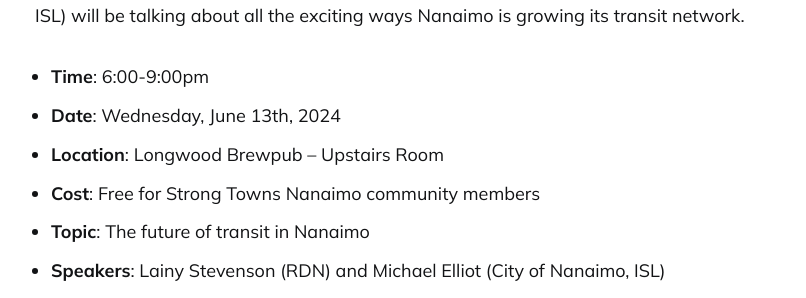
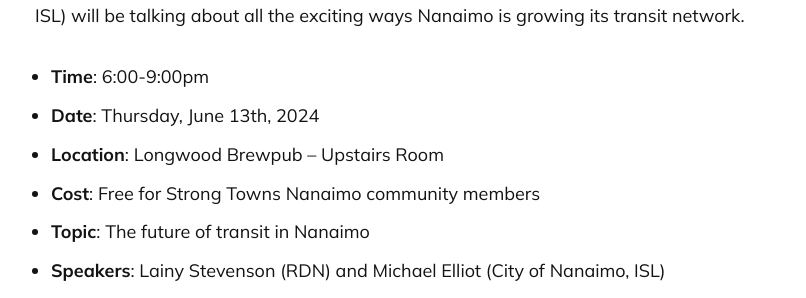
Before and after one commit to LaputanMachines/beautiful-nanaimo, a Jekyll site: the page built from _posts/2024-06-13-ypn-future-of-transit-in-nanaimo.md, in a window 1280 px wide and 900 px high, scrolled down 1182 px. Shown: the part 156-454 px from the top of the window, without its empty margins (235-1041 px from the left). Built offline with Jekyll 4.4.1, drawn with Linux system fonts in a browser that asks for light colours.

Commit message:
Update day to read Thursday instead of Wednesday

```diff
--- a/_posts/2024-06-13-ypn-future-of-transit-in-nanaimo.md
+++ b/_posts/2024-06-13-ypn-future-of-transit-in-nanaimo.md
@@ -16,7 +16,7 @@
 Interested in learning more about the future of transit in Nanaimo? Join the Young Professionals of Nanaimo for a presentation on the Transit Redevelopment Strategy in the Regional District of Nanaimo as well as the planned transit improvements for downtown. The wonderful Lainy Stevenson (RDN) and Michael Elliot (City of Nanaimo, ISL) will be talking about all the exciting ways Nanaimo is growing its transit network.
 
 * **Time**: 6:00-9:00pm
-* **Date**: Wednesday, June 13th, 2024
+* **Date**: Thursday, June 13th, 2024
 * **Location**: Longwood Brewpub – Upstairs Room
 * **Cost**: Free for Strong Towns Nanaimo community members
 * **Topic**: The future of transit in Nanaimo
```
